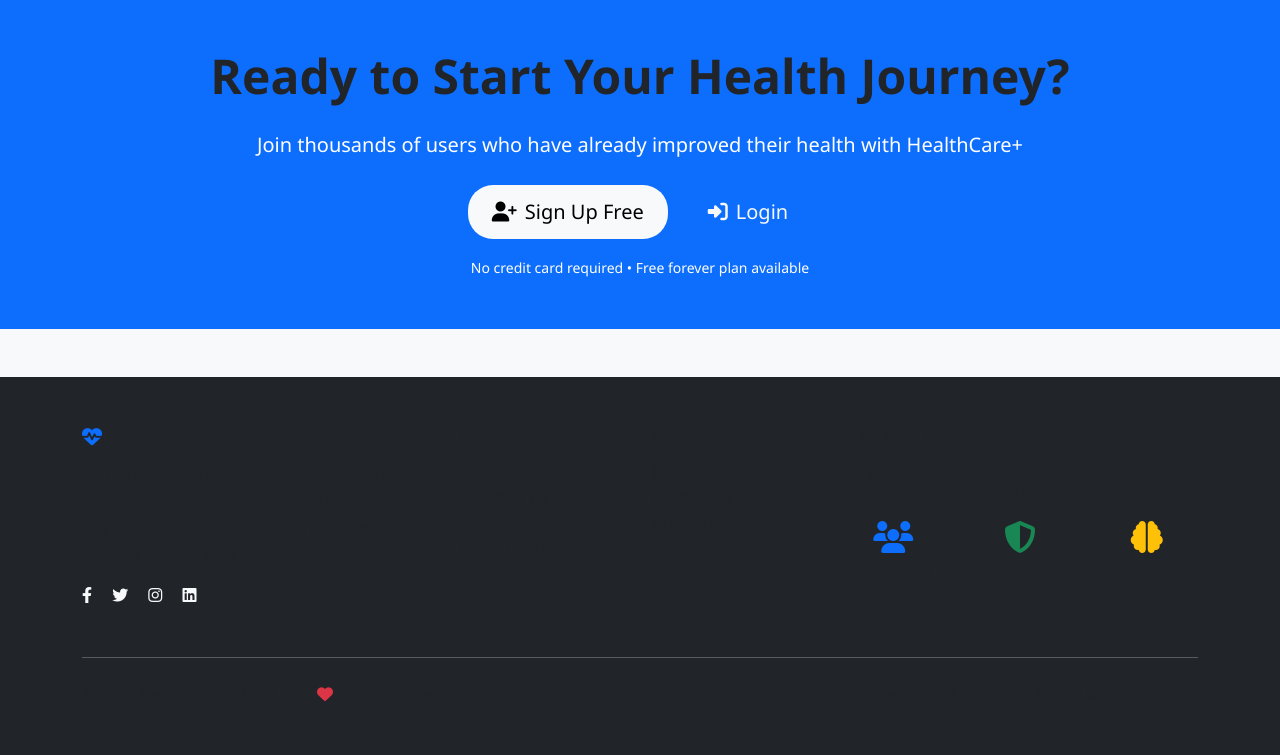
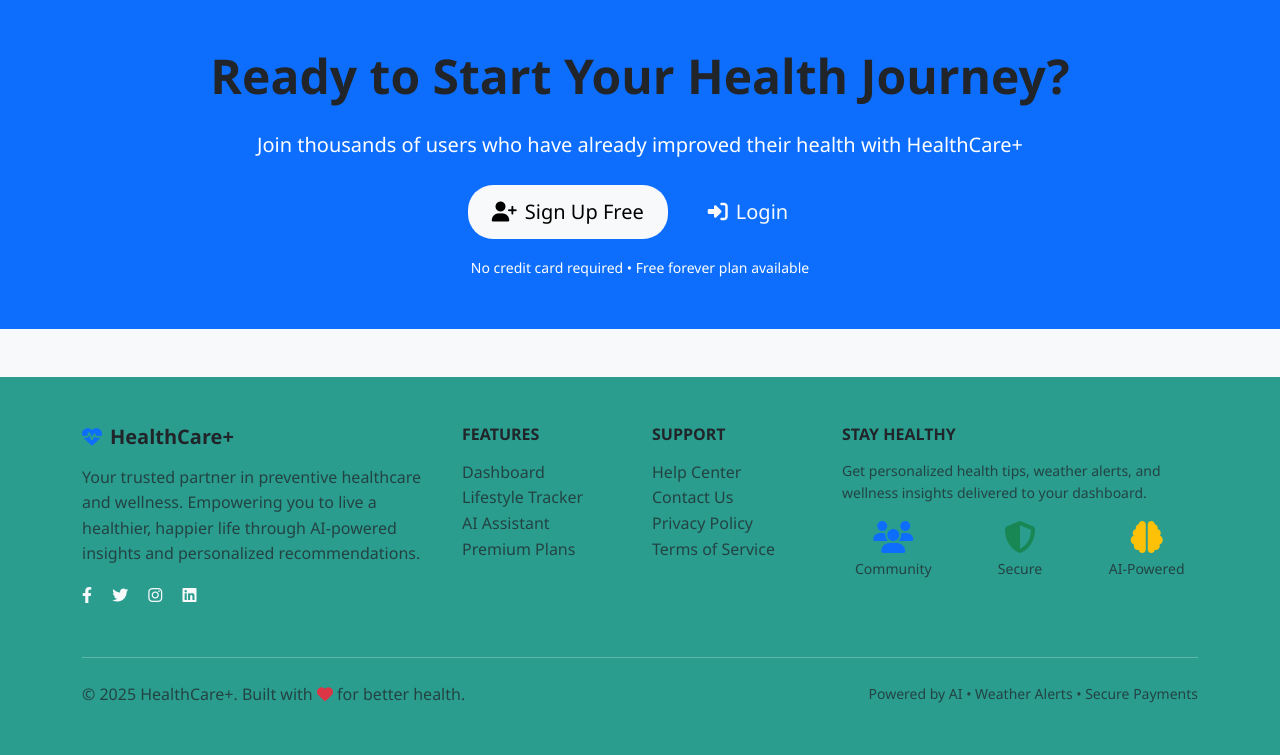
Before and after one commit to Olaweb24/care_aware, a Flask app: page / in a window 1280 px wide. Shown: the part 2838-3593 px from the top of the page. Run offline with Flask 3, Linux system fonts and the light colour scheme.

Commit message:
Updated footer background and app name

```diff
--- a/static/css/style.css
+++ b/static/css/style.css
@@ -439,6 +439,11 @@
     border-radius: 0 0 15px 15px;
 }
 
+.footer-custom {
+    background-color: #2a9d8f; /* teal green example */
+    color: white;
+}
+
 /* Responsive Design */
 @media (max-width: 768px) {
     .hero-section {
--- a/templates/base.html
+++ b/templates/base.html
@@ -131,7 +131,7 @@
     </main>
 
     <!-- Footer -->
-    <footer class="bg-dark text-light py-5 mt-5">
+    <footer class="footer-custom text-light py-5 mt-5">
         <div class="container">
             <div class="row">
                 <div class="col-lg-4 col-md-6 mb-4">
```
